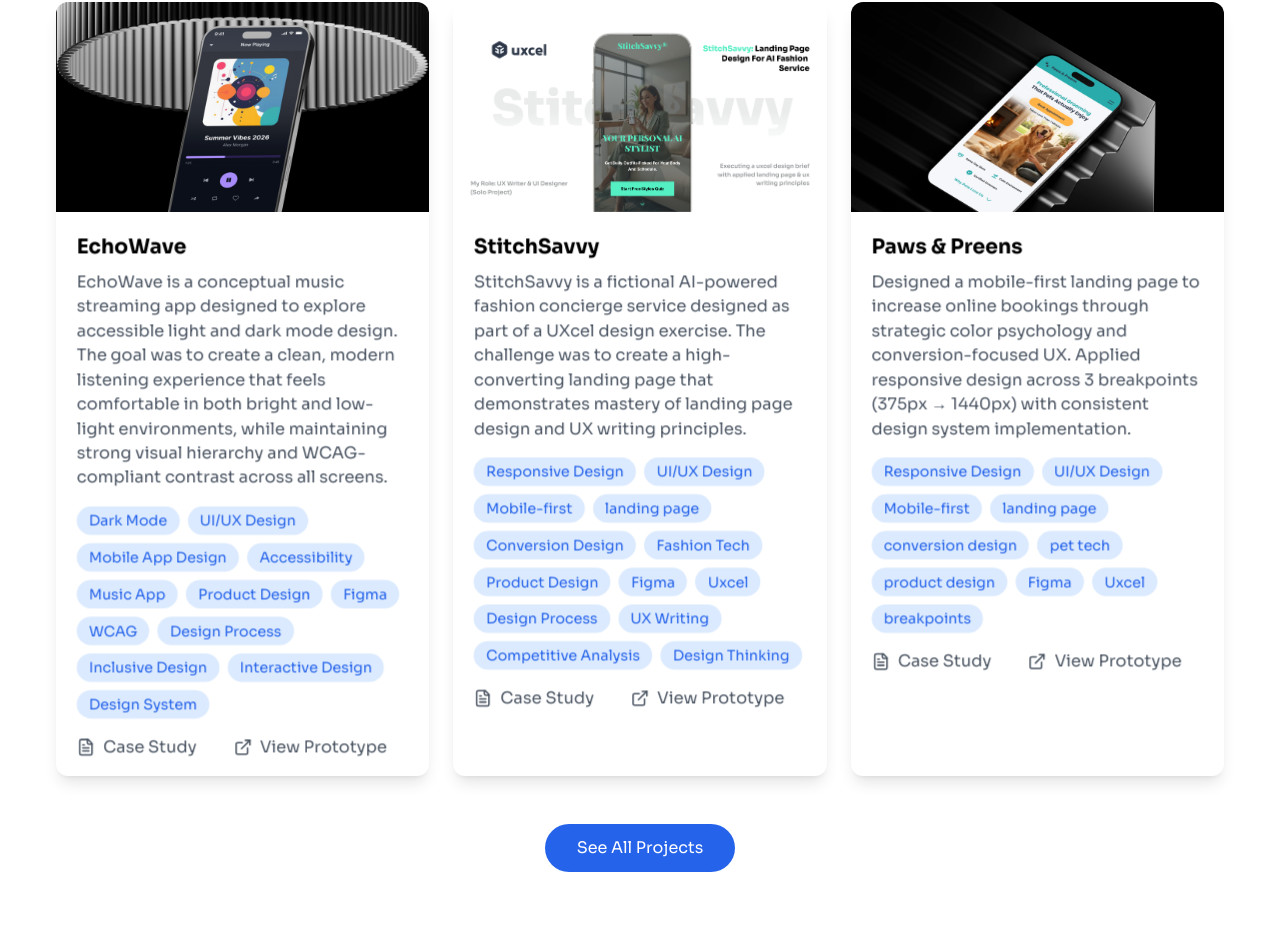
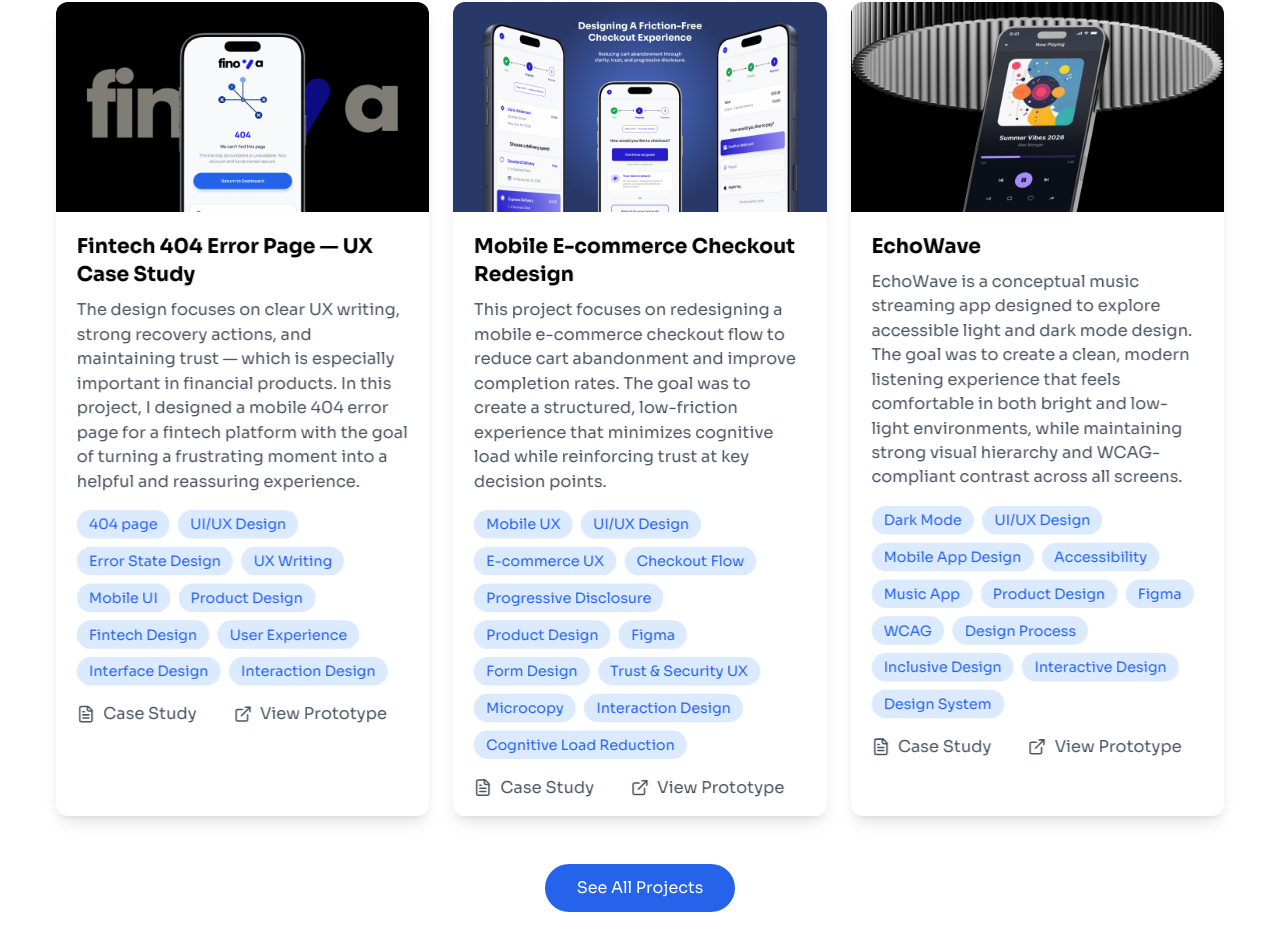
Before and after one commit to shippudden/Portfolio, a React (Vite) app: page / in a window 1280 px wide. Shown: the part 1811-2761 px from the top of the page. Built offline with nearby package versions, Linux system fonts and the light colour scheme.

Commit message:
added two new projects

```diff
--- a/src/data/projects.js
+++ b/src/data/projects.js
@@ -14,8 +14,30 @@ import linguaQuest from "../assets/LinguaQuest.png";
 import PawsandPreens from "../assets/Paws & Preen.png";
 import StitchSavvy from "../assets/StitchSavvy.png";
 import EchoWave from "../assets/EchoWave.png";
+import Checkout from "../assets/Checkout.png";
+import Finova from "../assets/Finova.png";
 
 export const projects = [
+    {
+      id: "fintech-404-page",
+      title: "Fintech 404 Error Page — UX Case Study",
+      description: "The design focuses on clear UX writing, strong recovery actions, and maintaining trust — which is especially important in financial products. In this project, I designed a mobile 404 error page for a fintech platform with the goal of turning a frustrating moment into a helpful and reassuring experience.",
+      image: Finova,
+      tags: ["404 page", "UI/UX Design", "Error State Design", "UX Writing", "Mobile UI", "Product Design", "Fintech Design", "User Experience", "Interface Design", "Interaction Design"],
+      type: "design",
+      caseStudyUrl: "https://www.behance.net/gallery/245322741/Designing-a-Helpful-404-Error-Page-for-a-Fintech-App",
+      prototype: "https://www.figma.com/proto/k7hRjrwkzcpOlJMRHYWGZR/EchoWave?page-id=0%3A1&node-id=33-136&viewport=261%2C205%2C0.19&t=b9n38ty9UPdQTqX7-1&scaling=scale-down&content-scaling=fixed&starting-point-node-id=33%3A136",
+    },
+    {
+      id: "checkout-page",
+      title: "Mobile E-commerce Checkout Redesign",
+      description: "This project focuses on redesigning a mobile e-commerce checkout flow to reduce cart abandonment and improve completion rates. The goal was to create a structured, low-friction experience that minimizes cognitive load while reinforcing trust at key decision points.",
+      image: Checkout,
+      tags: ["Mobile UX", "UI/UX Design", "E-commerce UX", "Checkout Flow", "Progressive Disclosure", "Product Design", "Figma", "Form Design", "Trust & Security UX", "Microcopy", "Interaction Design", "Cognitive Load Reduction"],
+      type: "design",
+      caseStudyUrl: "https://www.behance.net/gallery/245139701/Mobile-Checkout-UX-Design-Reducing-Cart-Abandonment",
+      prototype: "https://www.figma.com/proto/k7hRjrwkzcpOlJMRHYWGZR/EchoWave?page-id=0%3A1&node-id=33-136&viewport=261%2C205%2C0.19&t=b9n38ty9UPdQTqX7-1&scaling=scale-down&content-scaling=fixed&starting-point-node-id=33%3A136",
+    },
     {
       id: "echo-wave",
       title: "EchoWave",
```
Also changed, not shown: src/assets/Checkout.png (added), src/assets/Finova.png (added).
